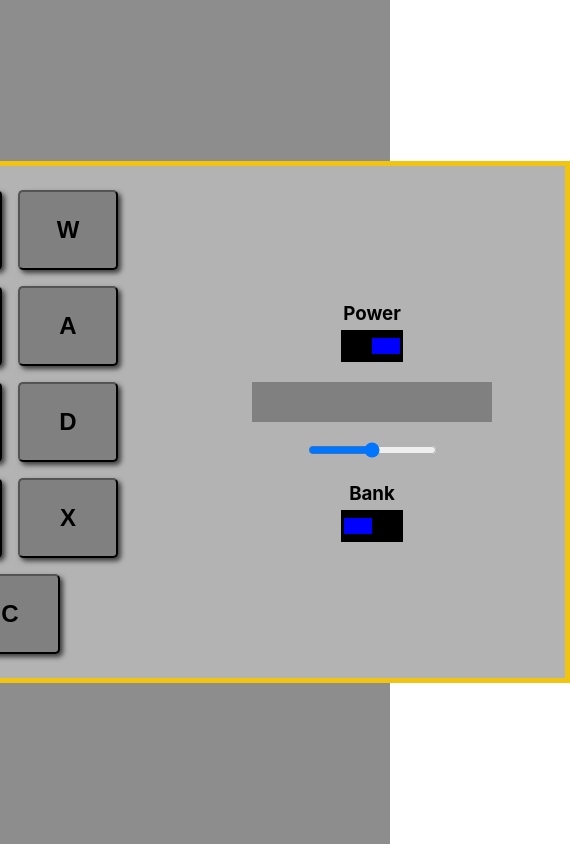
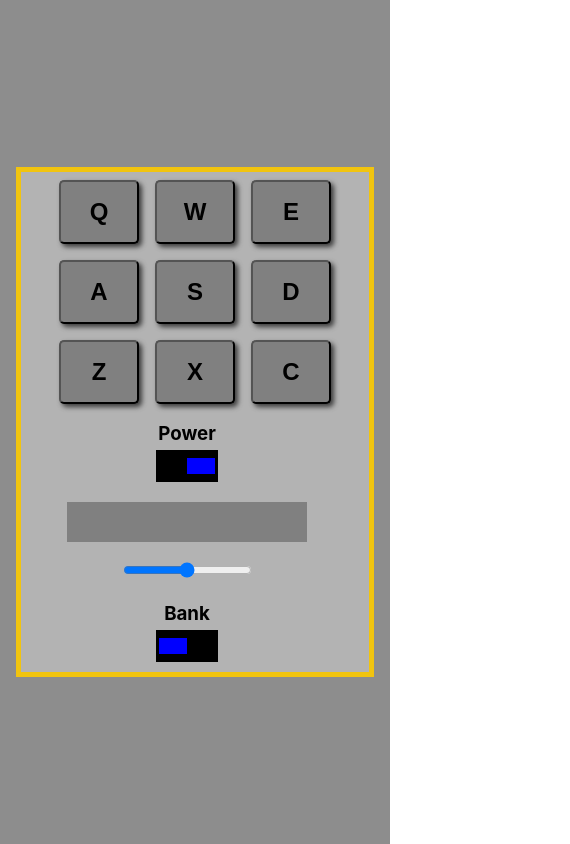
Before and after one commit to OlhaD/freeCodeCamp-react-projects, a React (Create React App) app in the folder drum-machine/: page / in a window 390 px wide. Shown: the whole page, 570 px wide, since content can reach past the window. Built offline with nearby package versions, Linux system fonts and the light colour scheme.

Commit message:
DM - apply responsive design

```diff
--- a/drum-machine/src/components/DrumPad/DrumPad.module.scss
+++ b/drum-machine/src/components/DrumPad/DrumPad.module.scss
@@ -21,3 +21,11 @@ $border-color: rgb(241,196,15);
       }
     }
   }
+
+  @media(max-width: 500px){
+    .Display{
+        flex-direction: column;
+        min-width: 100px;
+        margin: 1rem;
+    }
+}
--- a/drum-machine/src/components/NumPad/NumPad.module.scss
+++ b/drum-machine/src/components/NumPad/NumPad.module.scss
@@ -2,3 +2,10 @@
     width: 50%;
     padding: 1rem;
 }
+
+@media(max-width: 500px){
+    .NumbersPad{
+        width: 100%;
+        padding: 0rem;
+    }
+}
--- a/drum-machine/src/components/UI/Button/Button.module.scss
+++ b/drum-machine/src/components/UI/Button/Button.module.scss
@@ -19,3 +19,17 @@ $active-background-color: rgb(241,196,15);
     background-color: $active-background-color;
     border: 0;
 }
+
+@media(max-width: 500px){
+    .Button {
+        width: 5rem;
+        height: 4rem;
+    }
+}
+
+@media(max-width: 350px){
+    .Button {
+        width: 4rem;
+        height: 3rem;
+    }
+}
```
